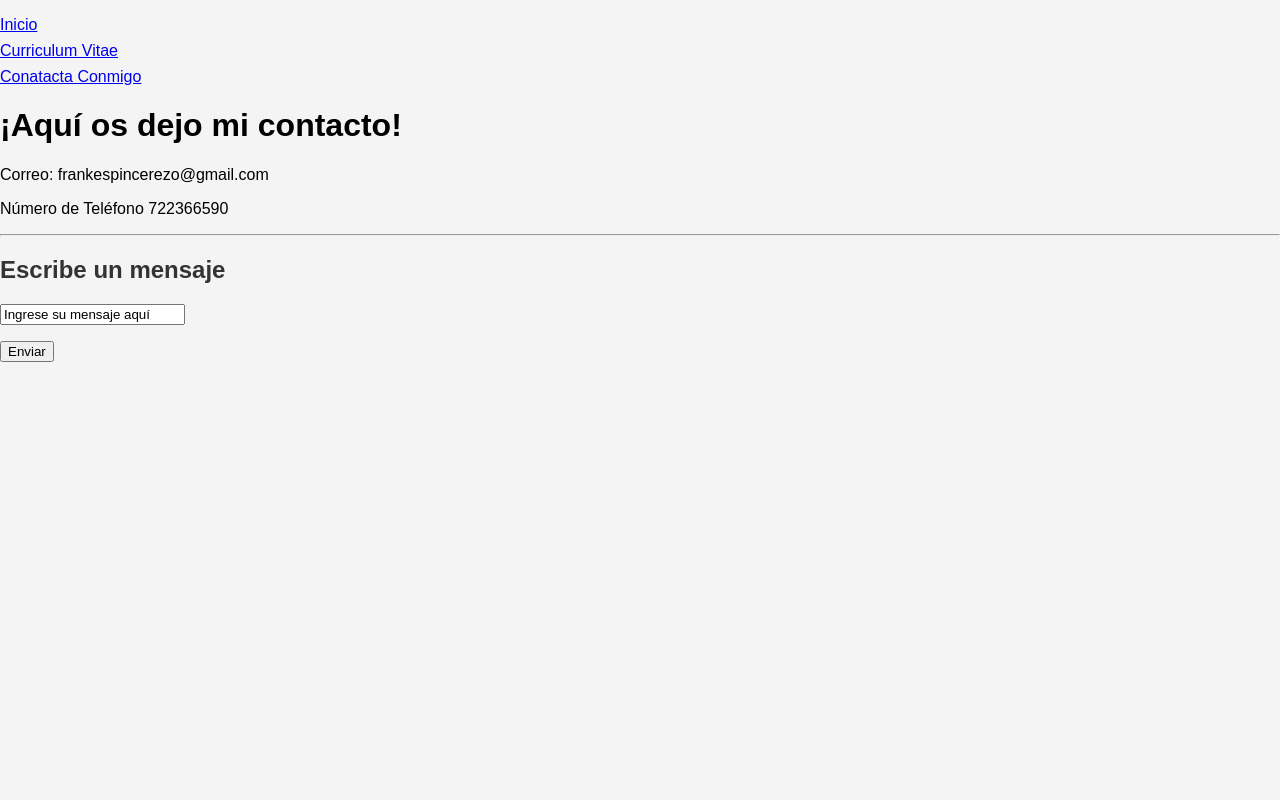
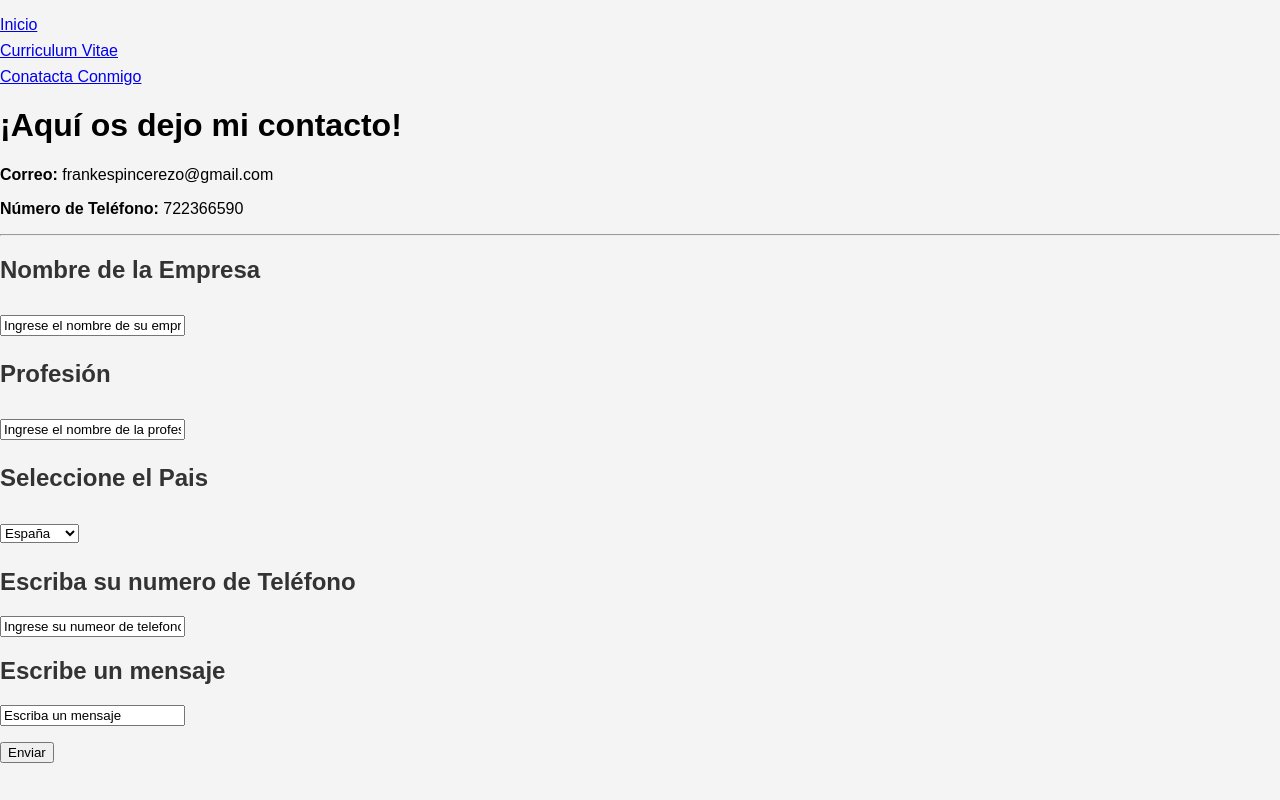
Before and after one commit to FrankEspin/LenguajeDeMarcas, a plain HTML site: page ContactaHito.html in a window 1280 px wide. Drawn offline with Linux system fonts and the light colour scheme.

Commit message:
ContactaHito.html

```diff
--- a/ContactaHito.html
+++ b/ContactaHito.html
@@ -17,11 +17,22 @@
     <h1>¡Aquí os dejo mi contacto!</h1>
 </div>
 <div>
-    <p>Correo: frankespincerezo@gmail.com</p>
-    <p>Número de Teléfono 722366590</p>
+    <p><b>Correo:</b> frankespincerezo@gmail.com</p>
+    <p><b>Número de Teléfono:</b> 722366590</p>
 <hr>
+
+        <p><h2>Nombre de la Empresa<h2></p>
+        <p><input type="text" name="nombre_empresa"id="id_nombre_empresa" value="Ingrese el nombre de su empresa"></p>
+        <p><h2>Profesión<h2></p>
+        <p><input type="text" name="nombre_prefesion"id="id_nombre_profesion" value="Ingrese el nombre de la profesion"></p>
+
+        <p><h2>Seleccione el Pais<h2></p>
+        <select name="País"><option value="Esp">España</option><option value="Por">Portugal</option><option
+            value="Fra">Francia</option><option value="Ing">Inglaterra</option><option value="Ale">Alemania</option></select>
+            <p><h2>Escriba su numero de Teléfono</h2></p>
+            <p><input type="text" name="telefono"id="id_telefono" value="Ingrese su numeor de telefono"></p>
         <p><h2>Escribe un mensaje</h2></p>
-        <p><input type="text" name="nombre_usuario"id="id_nombre" value="Ingrese su mensaje aquí"></p>
+        <p><input type="text" name="nombre_empresa"id="id_nombre_empresa" value="Escriba un mensaje"></p>
     </p>
     <button type = "button" class="btn btn-default">Enviar</button>
 </div>
```
